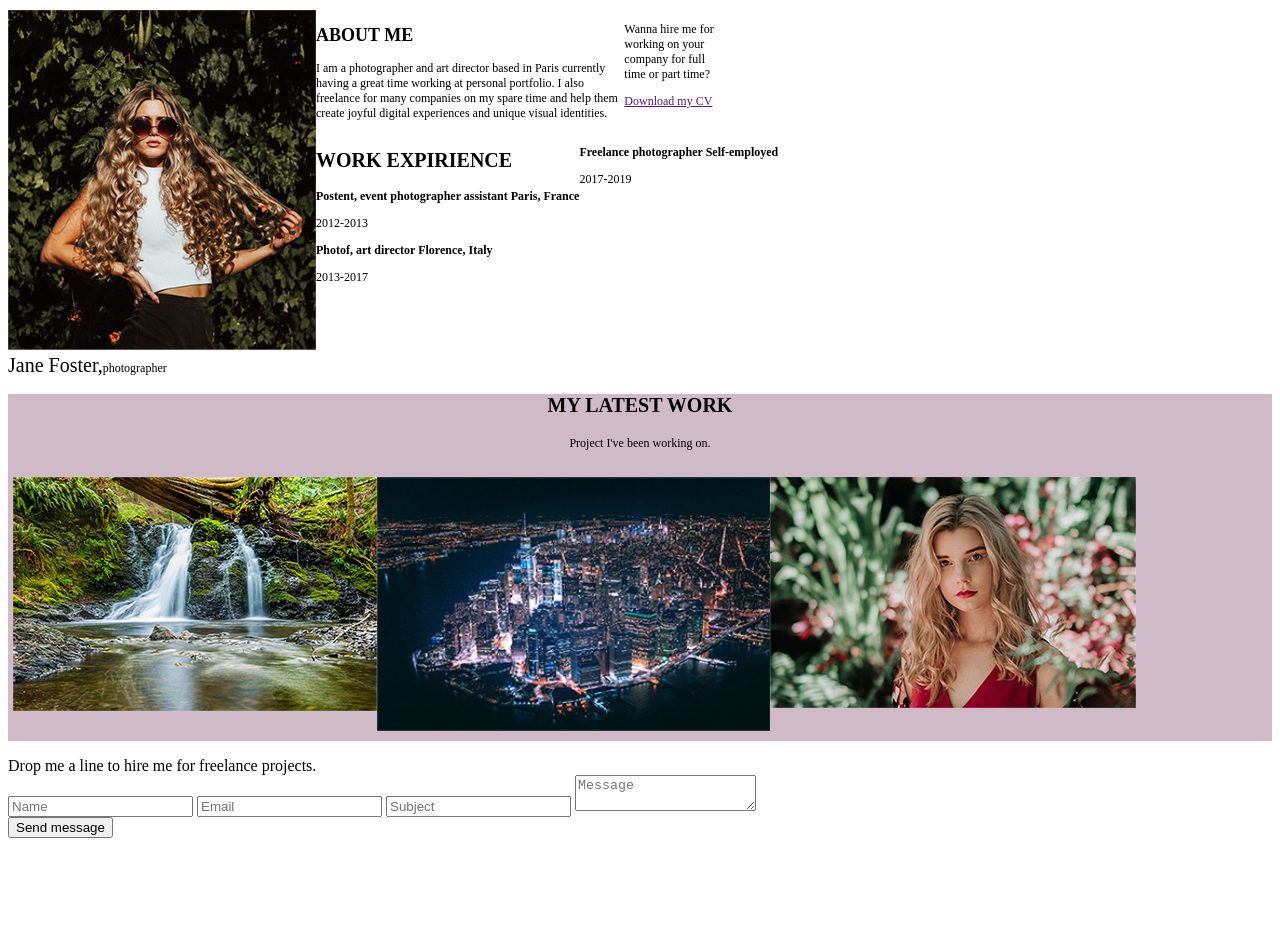
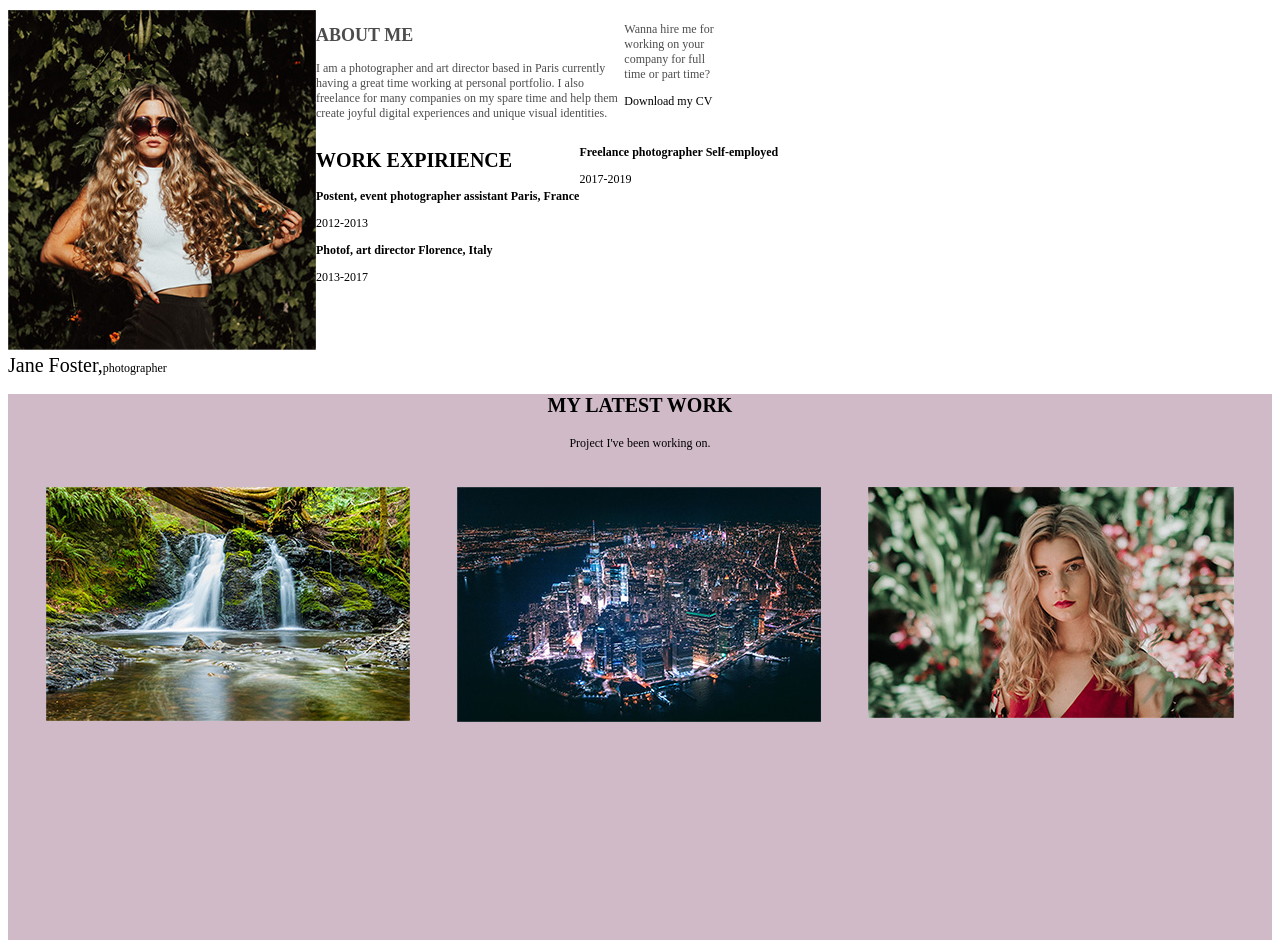
Before and after one commit to sequoiadendron/frontend-beginner, a plain HTML site: page index.html in a window 1280 px wide. Shown: the part 722-1662 px from the top of the page. Before the commit the page ends 1568 px from the top, so only its background shows below. Drawn offline with Linux system fonts and the light colour scheme.

Commit message:
hometask5_finished

```diff
--- a/index.html
+++ b/index.html
@@ -45,7 +45,7 @@
 				</div>
 				<div>
 					<p>Wanna hire me for working on your company for full time or part time?</p>
-					<a href="">Download my CV</a>
+					<a href="" class="link">Download my CV</a>
 				</div>
 			</div>
 			<div class="work-paragraph">
@@ -79,6 +79,7 @@
 				<img src="images/work1.jpg"
 				srcset="images/work1@2x.jpg 2x">
 			</li>
+			<li>
 				<img src="images/work2.jpg"
 				srcset="images/work2@2x.jpg 2x">
 			</li>
--- a/style.css
+++ b/style.css
@@ -55,6 +55,7 @@ font-size: 12px;
 .about-paragraph{
 display: flex;
 max-width: 400px;
+color:rgba(0, 0, 0, 0.7);
 }
 .work-paragraph{
 display: flex;
@@ -71,9 +72,7 @@ height: 450px;
 }
 .work-example{
 display: flex;
-justify-content: space-between;
-width: 364px;
-height: 254px;
+justify-content:space-around;
 list-style: none;
-padding: 10px 5px 10px 5px;
+padding: 20px 15px 20px 15px;
 }
```
Lines whose indentation alone changed are shown as unchanged.
